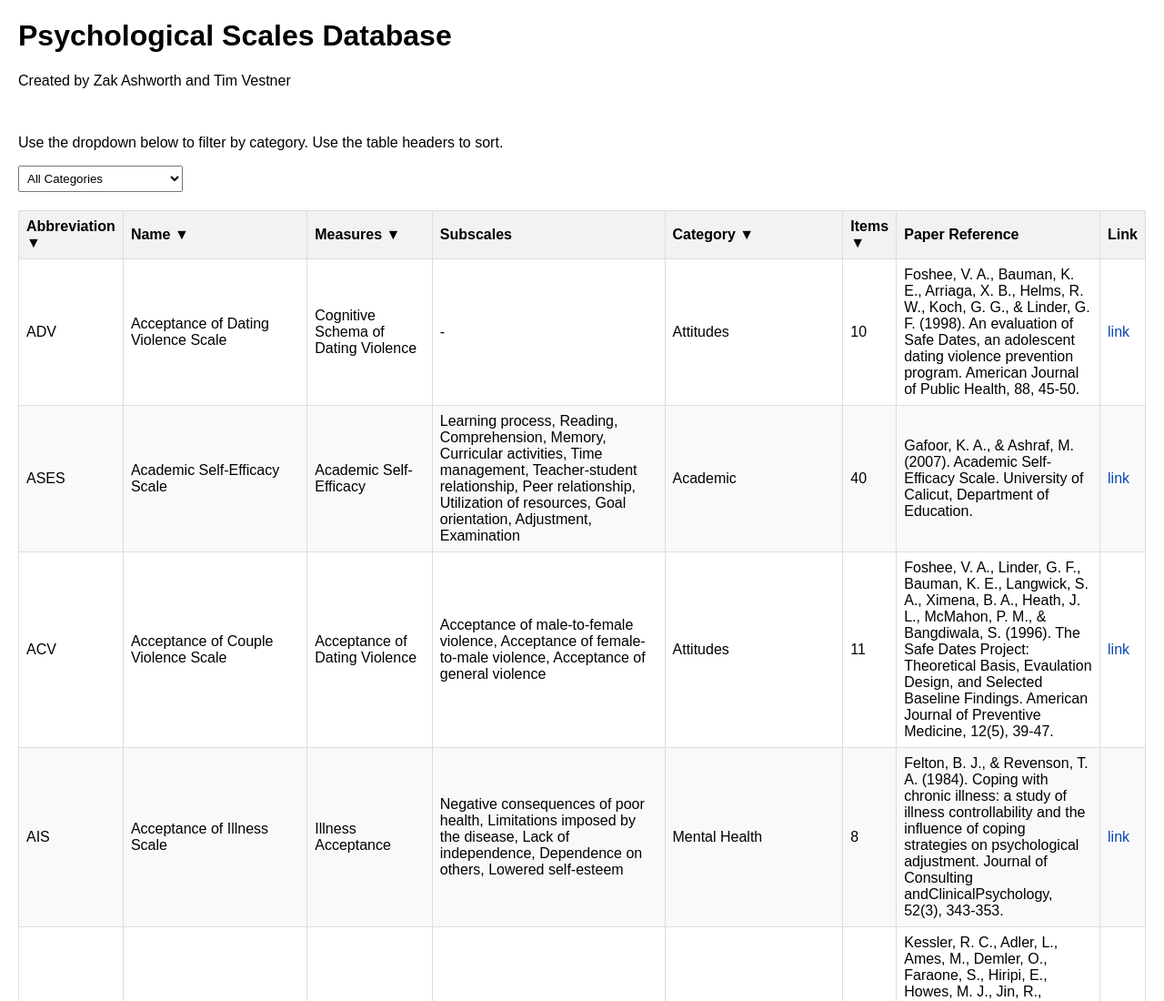
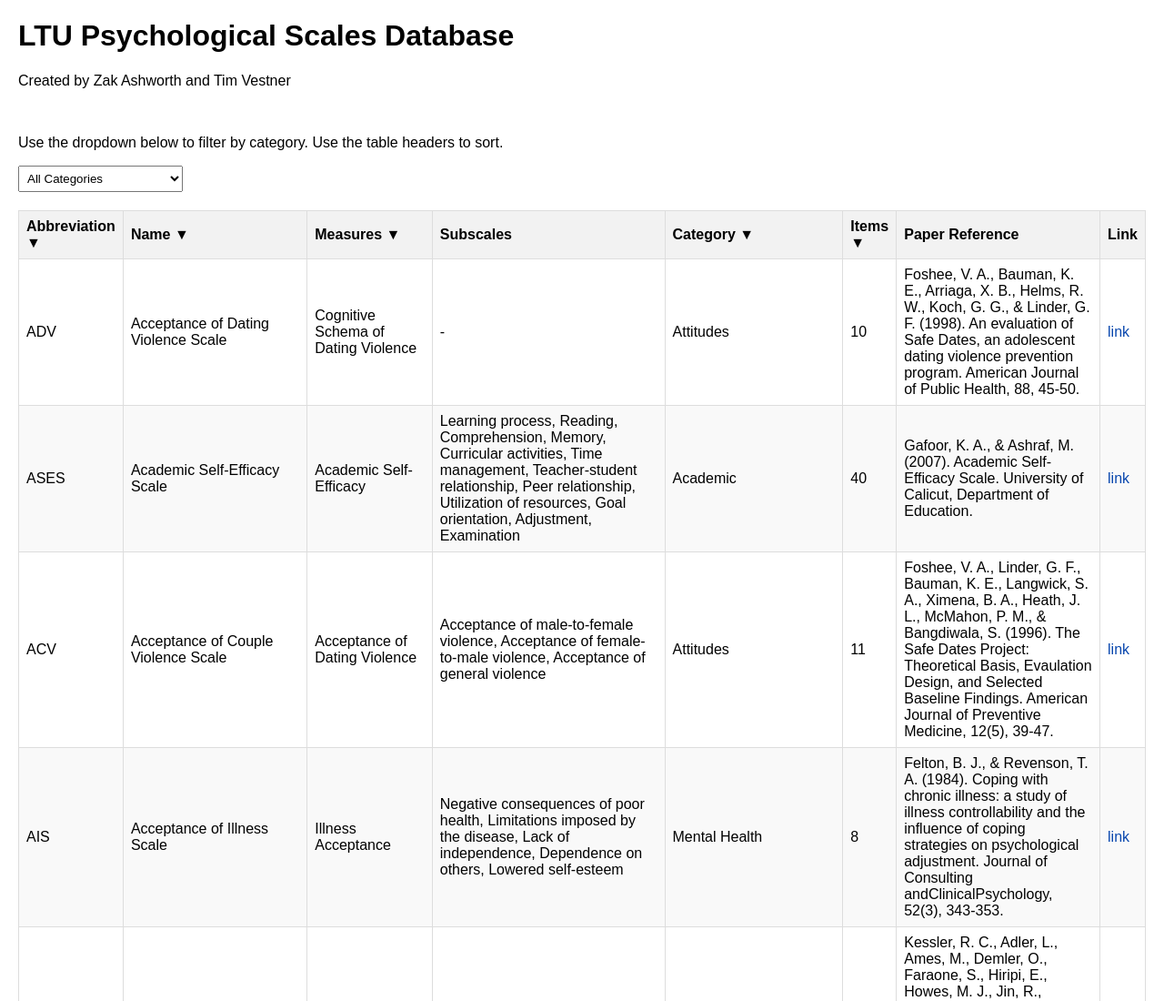
Before and after one commit to TimVestner/PsyScales, a plain HTML site: page index.html in a window 1280 px wide. Shown: the top 1100 px of the page at 91% size. Drawn offline with nearby package versions, Linux system fonts and the light colour scheme.

Commit message:
Update index.html
Added LTU

```diff
--- a/index.html
+++ b/index.html
@@ -46,7 +46,7 @@
     </style>
 </head>
 <body>
-    <h1>Psychological Scales Database</h1>
+    <h1>LTU Psychological Scales Database</h1>
     <p>Created by Zak Ashworth and Tim Vestner</p>
     <p>&nbsp;</p>
     <p>Use the dropdown below to filter by category. Use the table headers to sort.</p>
```
